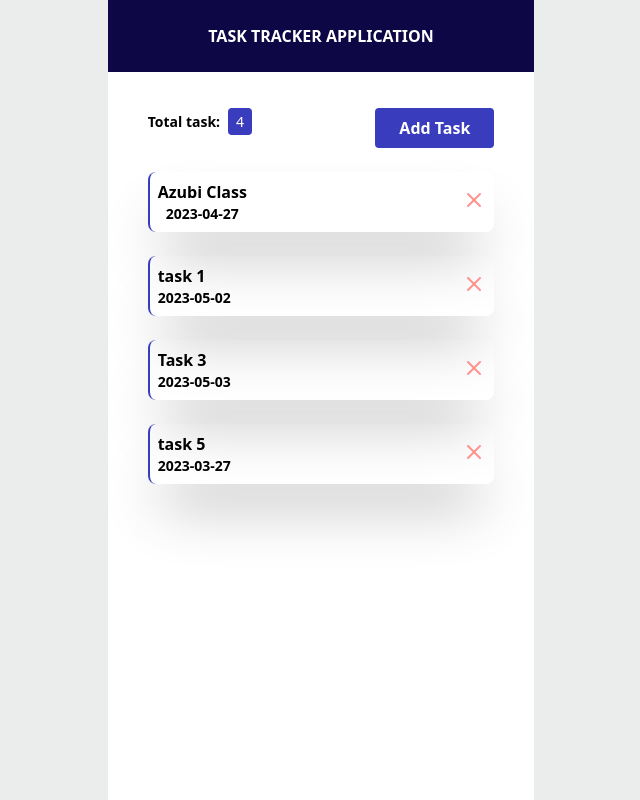
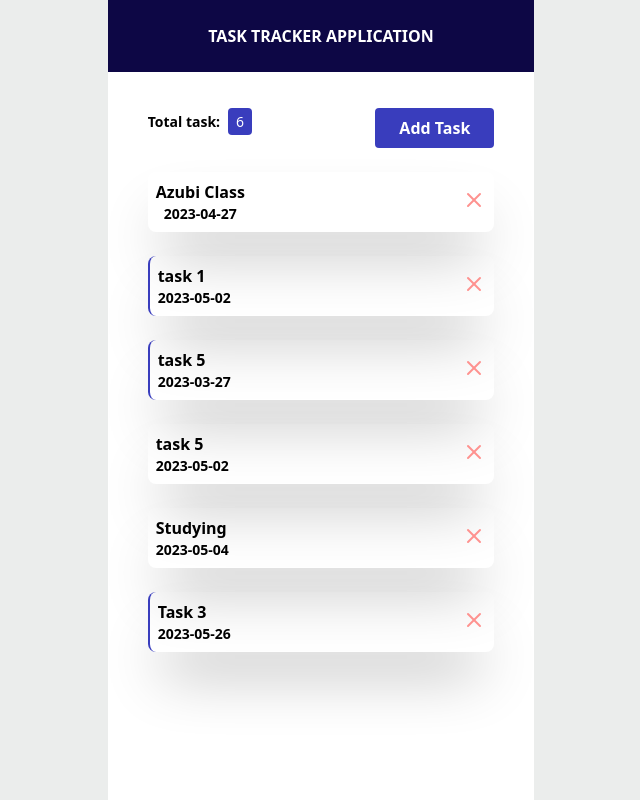
Before and after one commit to nkunda-iyeze/task-tracker-application, a React (Create React App) app: page / in a window 1280 px wide. Shown: the whole page, without its empty margins (319-959 px from the left). Built offline with nearby package versions, Linux system fonts and the light colour scheme; data requests are answered from the project's data file.

Commit message:
added reminder set to class to check whether its reminder or not

```diff
--- a/db.json
+++ b/db.json
@@ -12,16 +12,28 @@
       "id": 2
     },
     {
-      "title": "Task 3",
-      "date": "2023-05-03",
-      "reminder": false,
-      "id": 3
-    },
-    {
       "title": "task 5",
       "date": "2023-03-27",
       "reminder": true,
       "id": 4
+    },
+    {
+      "title": "task 5",
+      "date": "2023-05-02",
+      "reminder": false,
+      "id": 5
+    },
+    {
+      "title": "Studying",
+      "date": "2023-05-04",
+      "reminder": false,
+      "id": 6
+    },
+    {
+      "title": "Task 3",
+      "date": "2023-05-26",
+      "reminder": true,
+      "id": 7
     }
   ]
 }
--- a/src/components/TaskList.jsx
+++ b/src/components/TaskList.jsx
@@ -1,12 +1,21 @@
-import { deleteDoc, doc } from "firebase/firestore";
 import {FiX } from "react-icons/fi";
-import { db } from "../firebase";
+
 function TaskList({task}) {
     const deleteTodo = async(id)=>{
-    await deleteDoc(doc(db,'tasks',id))
+      if(window.confirm("Are you sure you want to remove this ?")){
+        await fetch("http://localhost:5000/tasks/"+id,{
+        method: "DELETE",
+
+      }).then(() => {
+        alert("Removed Successfully !");
+        window.location.reload()
+      }).catch((error) => {
+        console.log(error.message)
+      });
+      }
   }
   return (
-    <div className="flex justify-between my-6 p-2 shadow-3xl rounded-lg border-l-2 border-buttonBackground">
+    <div className={task.reminder === true ? `flex justify-between my-6 p-2 shadow-3xl rounded-lg border-l-2 border-buttonBackground` : `flex justify-between my-6 p-2 shadow-3xl rounded-lg`}>
             <div className="flex flex-col justify-items-start">
               <p className="font-bold text-md flex ">{task.title}</p>
               <p className="font-semibold text-sm ">{task.date}</p>
```
